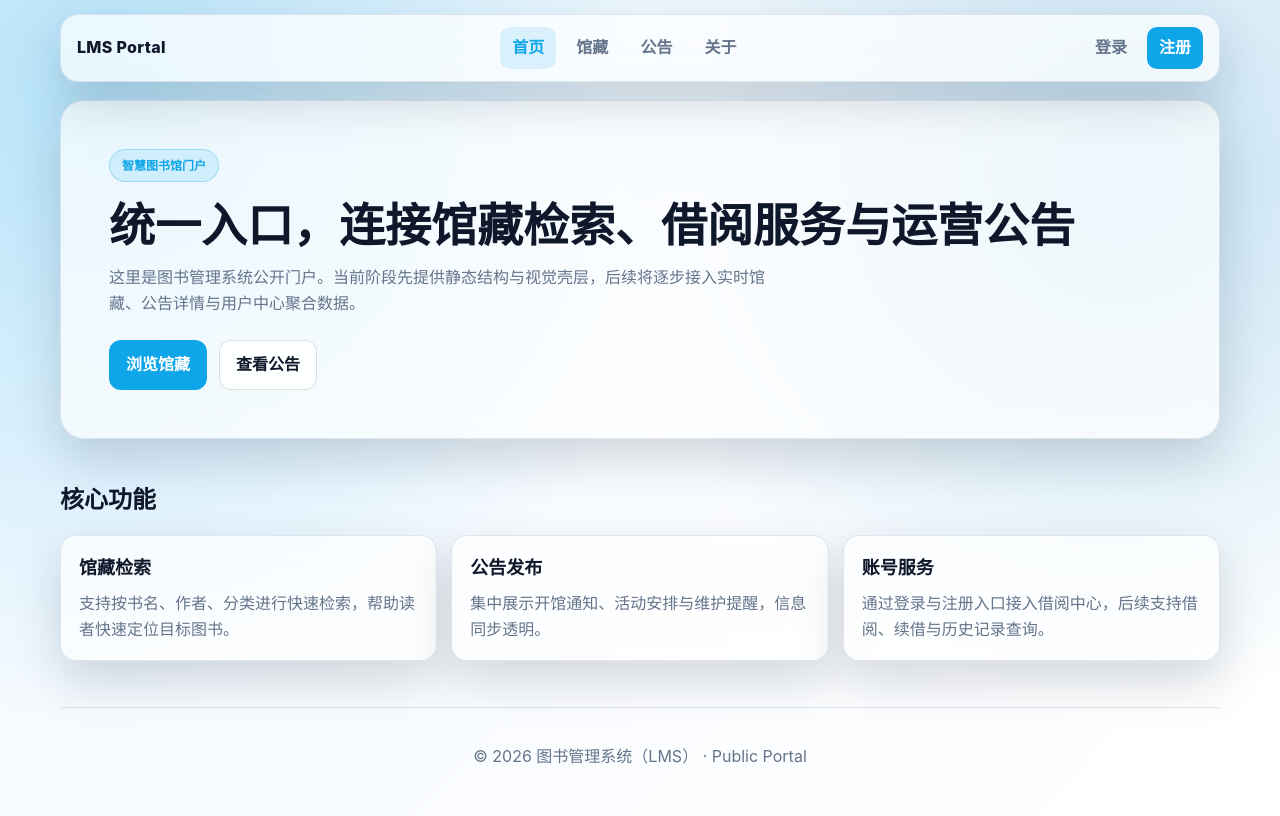
After one commit to a1210125964-sys/library-management-system, a Spring Boot app: page /home.html in a window 1280 px wide. The commit adds this page. Run offline with Spring Boot 4, Linux system fonts and the light colour scheme; some of the project's set-up classes (security, data sources, template engines, error pages and the like) are left out, and stand-ins take their place.

Commit message:
功能：新增站点框架与门户首页

```diff
--- /dev/null
+++ b/src/main/resources/static/css/site.css
@@ -0,0 +1,209 @@
+:root {
+  --primary-700: #0284c7;
+  --primary-500: #0ea5e9;
+  --text-900: #0f172a;
+  --text-600: #64748b;
+  --line: rgba(148, 163, 184, 0.26);
+  --surface: rgba(255, 255, 255, 0.7);
+  --surface-strong: rgba(255, 255, 255, 0.88);
+  --shadow-lg: 0 20px 48px rgba(15, 23, 42, 0.16);
+}
+
+* { box-sizing: border-box; }
+
+body {
+  margin: 0;
+  font-family: "Inter", "Segoe UI", "Microsoft YaHei", sans-serif;
+  color: var(--text-900);
+  line-height: 1.6;
+  min-height: 100vh;
+  background:
+    radial-gradient(circle at 8% 12%, rgba(14, 165, 233, 0.26), transparent 45%),
+    radial-gradient(circle at 88% 22%, rgba(2, 132, 199, 0.22), transparent 40%),
+    linear-gradient(135deg, #eef8ff 0%, #f8fbff 46%, #ffffff 100%);
+}
+
+.site-shell {
+  min-height: 100vh;
+  display: flex;
+  flex-direction: column;
+}
+
+.container {
+  width: min(1160px, calc(100% - 32px));
+  margin: 0 auto;
+}
+
+.glass-card {
+  background: var(--surface);
+  border: 1px solid var(--line);
+  box-shadow: var(--shadow-lg);
+  backdrop-filter: blur(12px);
+}
+
+.site-header {
+  position: sticky;
+  top: 0;
+  z-index: 30;
+  margin: 14px 0;
+  border-radius: 18px;
+  padding: 12px 16px;
+  display: flex;
+  align-items: center;
+  justify-content: space-between;
+  gap: 12px;
+}
+
+.site-logo {
+  color: var(--text-900);
+  text-decoration: none;
+  font-weight: 800;
+  letter-spacing: .02em;
+}
+
+.site-nav,
+.site-auth {
+  display: flex;
+  align-items: center;
+  gap: 8px;
+}
+
+.site-nav a,
+.site-auth a {
+  color: var(--text-600);
+  text-decoration: none;
+  padding: 8px 12px;
+  border-radius: 10px;
+  font-weight: 600;
+  transition: all .2s ease;
+}
+
+.site-nav a:hover,
+.site-auth a:hover,
+.site-nav a.is-active {
+  color: var(--primary-500);
+  background: rgba(14, 165, 233, 0.12);
+}
+
+.site-auth .btn-link {
+  color: #ffffff;
+  background: var(--primary-500);
+}
+
+.site-auth .btn-link:hover {
+  color: #ffffff;
+  background: var(--primary-700);
+}
+
+.hero {
+  margin-top: 18px;
+  border-radius: 24px;
+  padding: clamp(24px, 5vw, 48px);
+}
+
+.hero-chip {
+  display: inline-flex;
+  padding: 6px 12px;
+  border-radius: 999px;
+  border: 1px solid rgba(14, 165, 233, 0.28);
+  background: rgba(14, 165, 233, 0.12);
+  color: var(--primary-500);
+  font-size: 12px;
+  font-weight: 700;
+}
+
+.hero h1 {
+  margin: 16px 0 12px;
+  font-size: clamp(30px, 5vw, 46px);
+  line-height: 1.2;
+}
+
+.hero p {
+  margin: 0;
+  max-width: 680px;
+  color: var(--text-600);
+}
+
+.hero-actions {
+  margin-top: 24px;
+  display: flex;
+  flex-wrap: wrap;
+  gap: 12px;
+}
+
+.btn {
+  display: inline-flex;
+  align-items: center;
+  justify-content: center;
+  padding: 11px 16px;
+  border-radius: 12px;
+  border: 1px solid transparent;
+  text-decoration: none;
+  font-weight: 700;
+}
+
+.btn-primary {
+  background: var(--primary-500);
+  color: #fff;
+}
+
+.btn-primary:hover {
+  background: var(--primary-700);
+}
+
+.btn-ghost {
+  border-color: rgba(15, 23, 42, 0.14);
+  color: var(--text-900);
+  background: var(--surface-strong);
+}
+
+.section-title {
+  margin: 42px 0 16px;
+  font-size: 24px;
+}
+
+.feature-grid {
+  display: grid;
+  grid-template-columns: repeat(3, minmax(0, 1fr));
+  gap: 14px;
+}
+
+.feature-card {
+  border-radius: 16px;
+  padding: 18px;
+}
+
+.feature-card h3 {
+  margin: 0 0 8px;
+  font-size: 18px;
+}
+
+.feature-card p {
+  margin: 0;
+  color: var(--text-600);
+}
+
+.site-footer {
+  margin-top: 46px;
+  padding: 20px 0 30px;
+  color: var(--text-600);
+  text-align: center;
+  border-top: 1px solid rgba(148, 163, 184, 0.26);
+}
+
+@media (max-width: 960px) {
+  .site-header {
+    flex-wrap: wrap;
+  }
+
+  .feature-grid {
+    grid-template-columns: 1fr;
+  }
+}
+
+@media (prefers-reduced-motion: reduce) {
+  * {
+    transition: none !important;
+    animation: none !important;
+  }
+}
--- /dev/null
+++ b/src/main/resources/static/home.html
@@ -0,0 +1,64 @@
+<!doctype html>
+<html lang="zh-CN">
+<head>
+    <meta charset="UTF-8" />
+    <meta name="viewport" content="width=device-width, initial-scale=1.0" />
+    <title>图书管理系统 - 门户首页</title>
+    <link rel="stylesheet" href="/css/site.css" />
+</head>
+<body>
+<div class="site-shell">
+    <div class="container">
+        <header class="site-header glass-card">
+            <a class="site-logo" href="/home.html">LMS Portal</a>
+            <nav class="site-nav" aria-label="门户导航">
+                <a href="/home.html">首页</a>
+                <a href="/catalog.html">馆藏</a>
+                <a href="/news.html">公告</a>
+                <a href="/about.html">关于</a>
+            </nav>
+            <div class="site-auth">
+                <a href="/login.html">登录</a>
+                <a class="btn-link" href="/register.html">注册</a>
+            </div>
+        </header>
+
+        <main>
+            <section class="hero glass-card">
+                <span class="hero-chip">智慧图书馆门户</span>
+                <h1>统一入口，连接馆藏检索、借阅服务与运营公告</h1>
+                <p>这里是图书管理系统公开门户。当前阶段先提供静态结构与视觉壳层，后续将逐步接入实时馆藏、公告详情与用户中心聚合数据。</p>
+                <div class="hero-actions">
+                    <a class="btn btn-primary" href="/catalog.html">浏览馆藏</a>
+                    <a class="btn btn-ghost" href="/news.html">查看公告</a>
+                </div>
+            </section>
+
+            <section>
+                <h2 class="section-title">核心功能</h2>
+                <div class="feature-grid">
+                    <article class="feature-card glass-card">
+                        <h3>馆藏检索</h3>
+                        <p>支持按书名、作者、分类进行快速检索，帮助读者快速定位目标图书。</p>
+                    </article>
+                    <article class="feature-card glass-card">
+                        <h3>公告发布</h3>
+                        <p>集中展示开馆通知、活动安排与维护提醒，信息同步透明。</p>
+                    </article>
+                    <article class="feature-card glass-card">
+                        <h3>账号服务</h3>
+                        <p>通过登录与注册入口接入借阅中心，后续支持借阅、续借与历史记录查询。</p>
+                    </article>
+                </div>
+            </section>
+        </main>
+
+        <footer class="site-footer">
+            <p>© <span id="currentYear"></span> 图书管理系统（LMS） · Public Portal</p>
+        </footer>
+    </div>
+</div>
+
+<script src="/js/site-shell.js"></script>
+</body>
+</html>
--- /dev/null
+++ b/src/main/resources/static/js/site-shell.js
@@ -0,0 +1,19 @@
+(function initSiteShell() {
+  const savedTheme = localStorage.getItem("theme") || "system";
+
+  if (savedTheme === "light" || savedTheme === "dark") {
+    document.documentElement.setAttribute("data-theme", savedTheme);
+  }
+
+  const currentPath = window.location.pathname;
+  document.querySelectorAll(".site-nav a").forEach((link) => {
+    if (link.getAttribute("href") === currentPath) {
+      link.classList.add("is-active");
+    }
+  });
+
+  const yearEl = document.getElementById("currentYear");
+  if (yearEl) {
+    yearEl.textContent = String(new Date().getFullYear());
+  }
+})();
--- a/src/main/resources/static/login.html
+++ b/src/main/resources/static/login.html
@@ -35,7 +35,7 @@
 
         <button class="btn" onclick="login()">立即登录</button>
 
-        <p class="tip">还没有账号？<a href="/register.html">去注册</a></p>
+        <p class="tip">还没有账号？<a href="/register.html">去注册</a> · <a href="/home.html">返回门户首页</a></p>
     </section>
 </main>
 
--- a/src/main/resources/static/register.html
+++ b/src/main/resources/static/register.html
@@ -50,7 +50,7 @@
 
         <button class="btn" onclick="register()">注册</button>
 
-        <p class="tip">已有账号？<a href="/login.html">返回登录</a></p>
+        <p class="tip">已有账号？<a href="/login.html">返回登录</a> · <a href="/home.html">返回门户首页</a></p>
     </section>
 </main>
 
```
